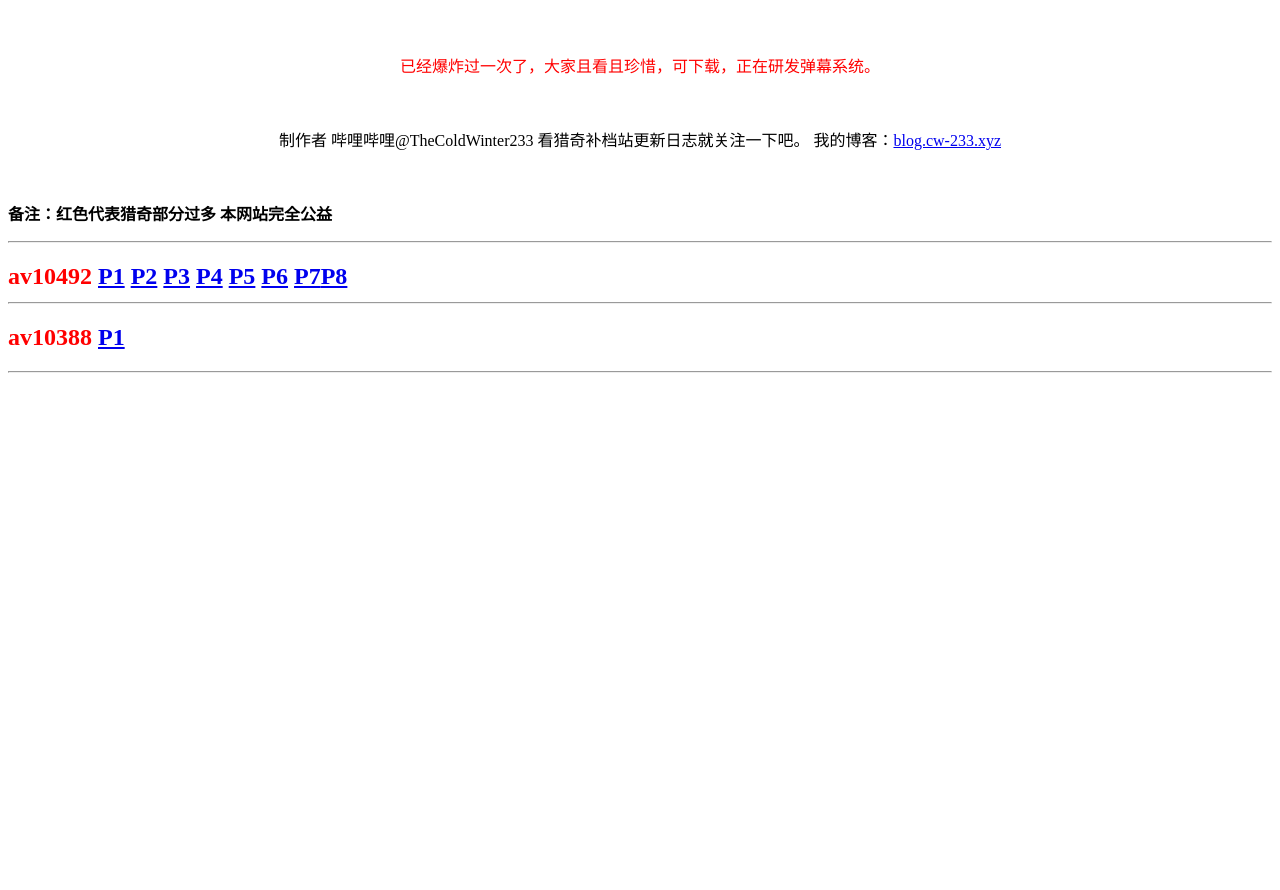
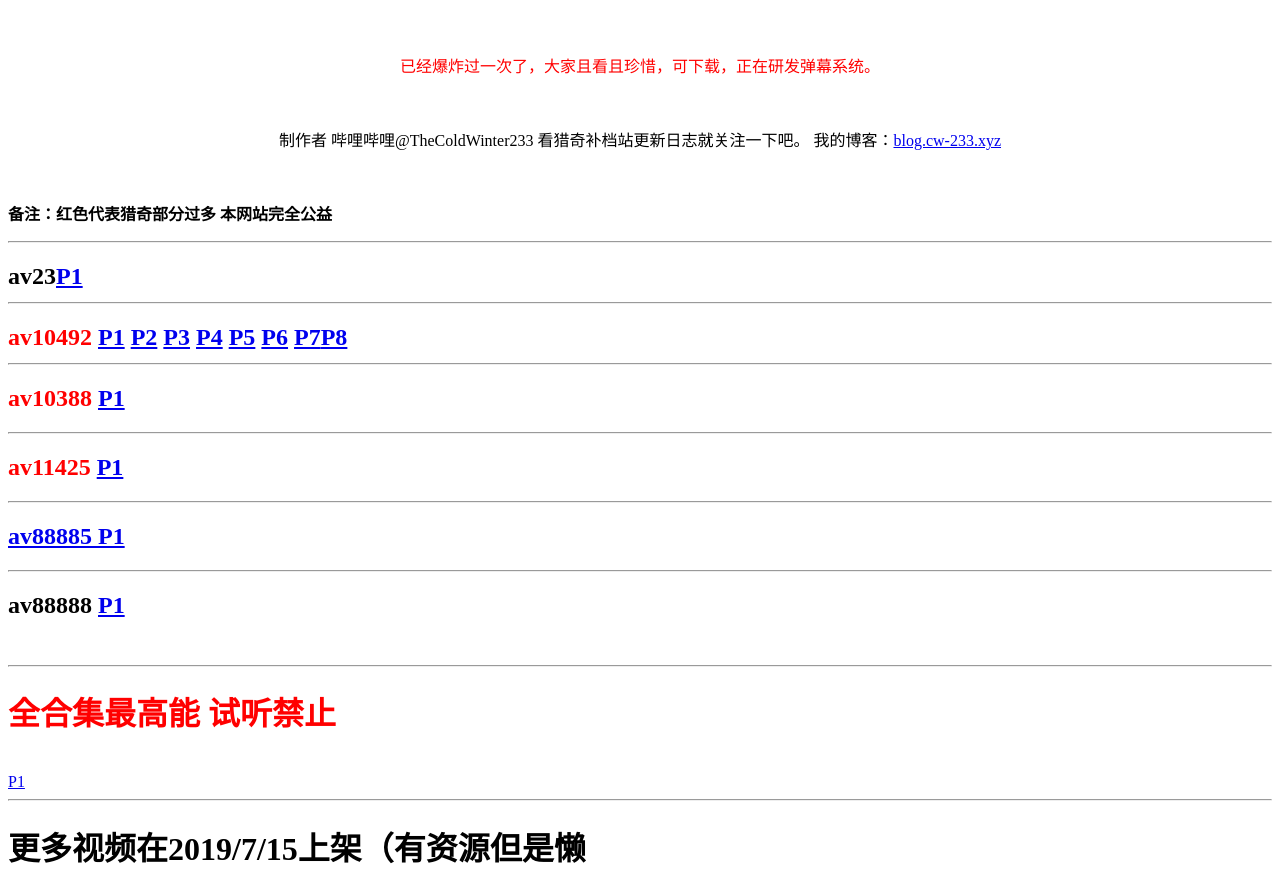
Before and after one commit to HRHR1/lieqi233.tk, a plain HTML site: page index.html in a window 1280 px wide. Shown: the part 74-964 px from the top of the page. Before the commit the page ends 800 px from the top, so only its background shows below. Drawn offline with Linux system fonts and the light colour scheme.

Commit message:
Update index.html

```diff
--- a/index.html
+++ b/index.html
@@ -9,7 +9,21 @@
 <br>
   <p><strong>备注：红色代表猎奇部分过多 本网站完全公益</strong></p>
   <hr>
+  <h2>av23<a href="video/00000023.mp4">P1</a>
+  <hr>
   <h2 style="color:red;">av10492 <a href="video/01.mp4">P1</a> <a href="video/02.mp4">P2</a> <a href="video/03.mp4">P3</a> <a href="video/04.mp4">P4</a> <a href="video/05.mp4">P5</a> <a href="video/06.mp4">P6</a> <a href="video/07.mp4">P7</a><a href="video/08.mp4">P8</a>
   <hr>
     <h2 style="color:red;">av10388 <a href="video/10388.mp4">P1</a></h2>
     <hr>
+    <h2 style="color:red;">av11425 <a href="video/11425.mp4">P1</h2>
+      <hr>
+      <h2>av88885 <a href="video/88885.mp4">P1</a></h2>
+        <hr>
+        <h2>av88888 <a href="video/88888.mp4">P1</a></h2>
+      <br>
+      <hr>
+      <h1 style="color:red">全合集最高能 试听禁止</h1><br><a href="video/视听禁止原版.mp4">P1</a>
+      <br>
+      <hr>
+      <h1>更多视频在2019/7/15上架（有资源但是懒</h1>
+      </html>
```
